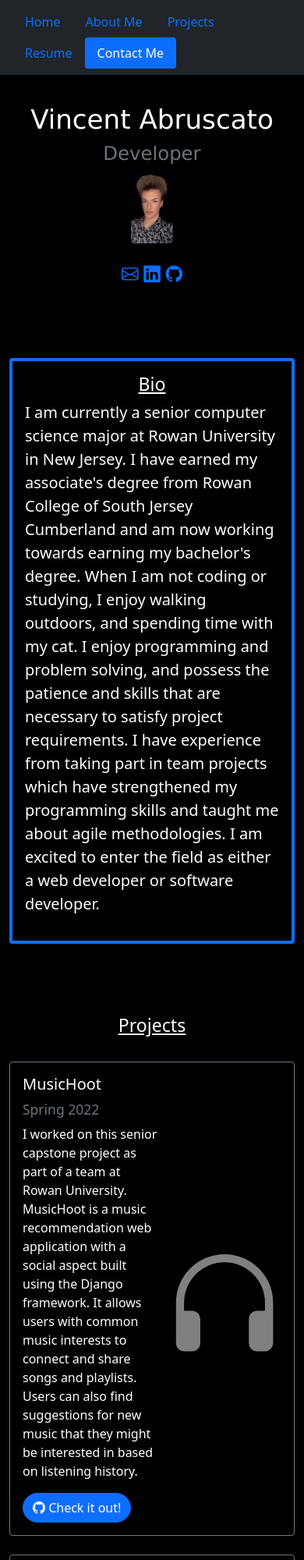
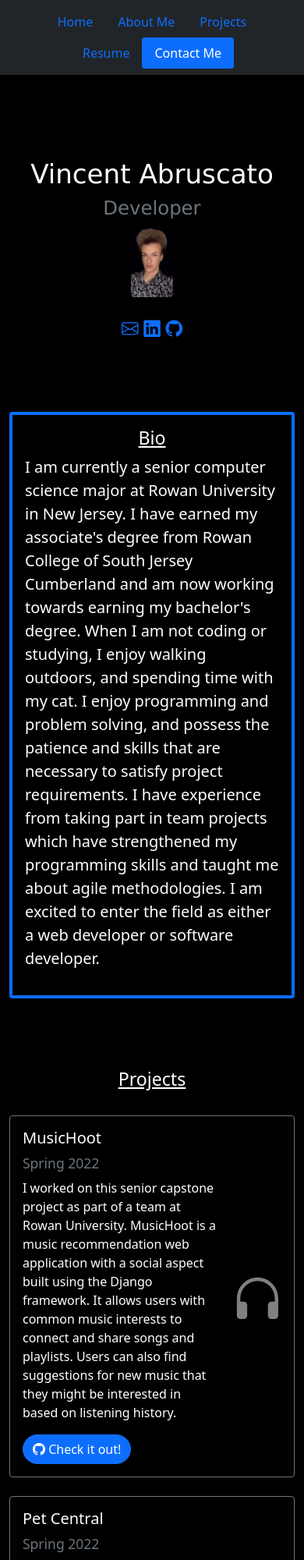
Before and after one commit to abrusc93/abrusc93.github.io, a plain HTML site: page index.html in a window 390 px wide. Shown: the top 2000 px of the page at 78% size. Drawn offline with nearby package versions, Linux system fonts and the light colour scheme.

Commit message:
Improved responsive design for mobile devices

```diff
--- a/index-style.css
+++ b/index-style.css
@@ -7,6 +7,7 @@ body {
 
 main{
     margin: 50pt;
+    margin-top: 30pt;
     height: fit-content;
 }
 
--- a/index.html
+++ b/index.html
@@ -67,8 +67,8 @@
   </head>
 
   <body data-bs-spy="scroll" data-bs-target="#navbar">
-    <nav id="navbar" class="navbar fixed-top bg-dark px-3 d-flex justify-content-evenly">
-      <ul class="nav nav-pills">
+    <nav id="navbar" class="navbar sticky-md-top bg-dark px-3 d-flex justify-content-evenly">
+      <ul class="nav nav-pills d-flex justify-content-center">
         <li class="nav-item">
           <a class="nav-link" href="#home">Home</a>
         </li>
@@ -136,7 +136,8 @@
               <button type="button" class="btn btn-primary rounded-pill"><i class="bi bi-github"></i> Check it out!</button></a>
           </div>
 
-          <svg xmlns="http://www.w3.org/2000/svg" max-width="220" height="220" fill="gray" class="bi bi-headphones d-flex flex-end" viewBox="0 0 15 15">
+          <svg xmlns="http://www.w3.org/2000/svg" max-width="220" height="220" fill="gray" class="bi bi-headphones d-flex flex-end" viewBox="0 0 15 15"
+            style="max-width: 20%; height: auto;">
             <path d="M8 3a5 5 0 0 0-5 5v1h1a1 1 0 0 1 1 1v3a1 1 0 0 1-1 1H3a1 1 0 0 1-1-1V8a6 6 0 1 1 12 0v5a1 1 0 0 1-1 1h-1a1 1 0 0 1-1-1v-3a1 1 0 0 1 1-1h1V8a5 5 0 0 0-5-5z"/>
           </svg>
         </div>
@@ -251,7 +252,7 @@
 
       <!-- Contact Section -->
       <section id="contact">
-        <div class="d-flex justify-content-evenly border-top border-bottom pb-3" id="contact-info-div">
+        <div class="d-flex justify-content-evenly border-top border-bottom pb-3 text-center text-wrap" id="contact-info-div">
           <div class="d-flex flex-column align-items-center" id="email-div">
             <a class="fw-bold" href="mailto:vabruscato@gmail.com"><i class="fs-4 bi bi-envelope"></i></a>
             <br/>
```
